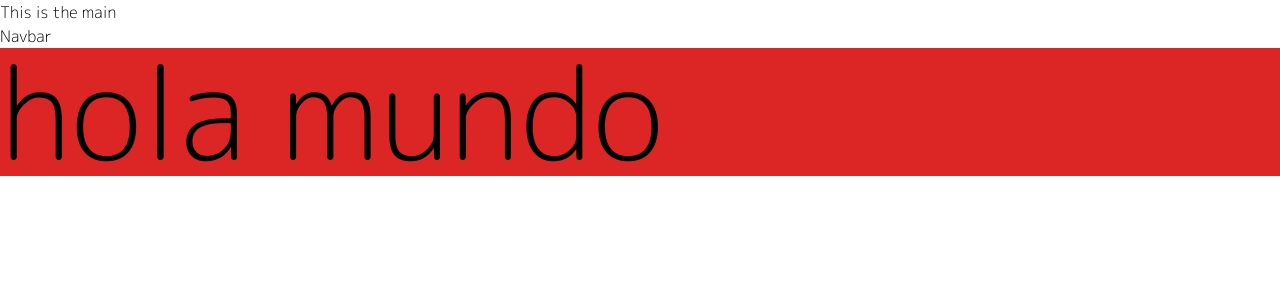
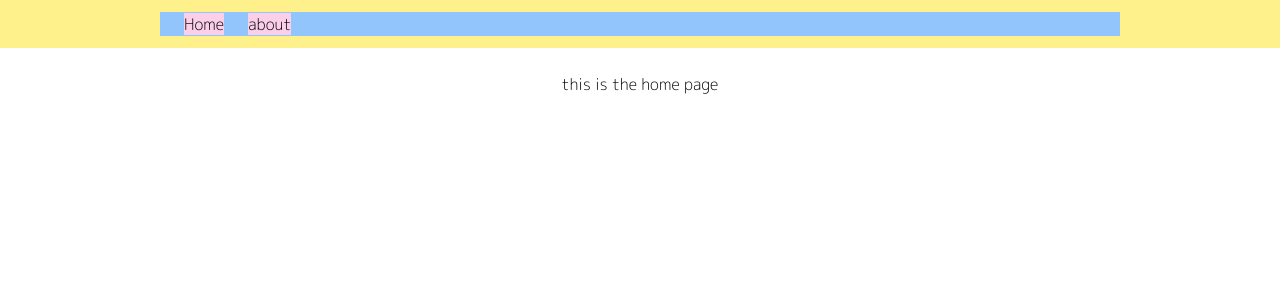
Before and after one commit to angelzxz1/yom, a Next.js app: page / in a window 1280 px wide. Shown: the top 300 px of the page. Built offline with nearby package versions, Linux system fonts and the light colour scheme.

Commit message:
second edit

```diff
--- /dev/null
+++ b/components/Link.tsx
@@ -0,0 +1,16 @@
+import Link from "next/link";
+
+type Props = {
+	to: string;
+	children: JSX.Element | string;
+};
+
+const custLink = ({ to, children }: Props) => {
+	return (
+		<span className="before:transition-all   hover:before:w-full hover:before:left-0 bg-pink-200 overflow-hidden ml-6 before:content-[''] relative before:absolute before:w-0 before:h-px before:bottom-0 before:left-1/2 before:bg-black ">
+			<Link href={to}>{children}</Link>
+		</span>
+	);
+};
+
+export default custLink;
--- /dev/null
+++ b/components/Main.tsx
@@ -0,0 +1,18 @@
+import Head from "next/head";
+import NavBar from "./NavBar";
+import React from "react";
+
+type Props = {
+	children: JSX.Element;
+};
+
+const Main = ({ children }: Props) => {
+	return (
+		<div>
+			<NavBar />
+			<main>{children}</main>
+		</div>
+	);
+};
+
+export default Main;
--- /dev/null
+++ b/components/NavBar.tsx
@@ -0,0 +1,16 @@
+import Link from "./Link";
+
+const NavBar = () => {
+	return (
+		<nav className="h-12 bg-yellow-200 flex justify-center items-center">
+			<div className="w-3/4 bg-blue-300 ">
+				<div>
+					<Link to="/">Home</Link>
+					<Link to="/about">about</Link>
+				</div>
+			</div>
+		</nav>
+	);
+};
+
+export default NavBar;
--- a/componets/NavBar.tsx
+++ /dev/null
@@ -1,5 +0,0 @@
-const NavBar =()=>{
-    return <div>Navbar</div>
-}
-
-export default NavBar;
--- a/componets/layouts/Main.tsx
+++ /dev/null
@@ -1,16 +0,0 @@
-import Head from "next/head";
-import NavBar from "../NavBar";
-
-const Main = ({children, router, tittle })=>{
-    return(
-    <div>
-        <div>This is the main</div>
-        <NavBar />
-        <main>
-            {children}
-        </main>
-    </div>
-    )
-}
-
-export default Main;
--- /dev/null
+++ b/pages/about.tsx
@@ -0,0 +1,9 @@
+const Page = () => {
+	return (
+		<div className=" p-6 flex justify-center align-center">
+			<div className="">this is the about page</div>
+		</div>
+	);
+};
+
+export default Page;
--- a/pages/index.tsx
+++ b/pages/index.tsx
@@ -1,5 +1,9 @@
 const Page = () => {
-	return <div className="bg-red-600 text-9xl bold">hola mundo</div>;
+	return (
+		<div className=" p-6 flex justify-center align-center">
+			<div className="">this is the home page</div>
+		</div>
+	);
 };
 
 export default Page;
```
Also changed, not shown: pages/_app.tsx (+5 -6 lines), .codesandbox/workspace.json (added).
